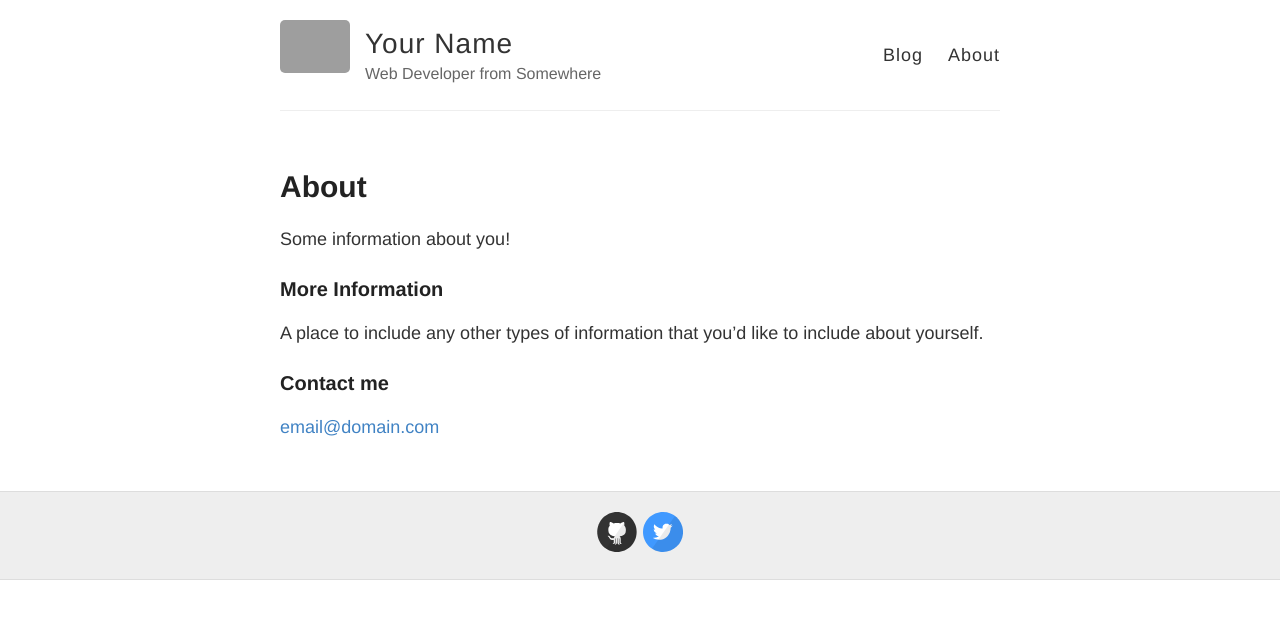
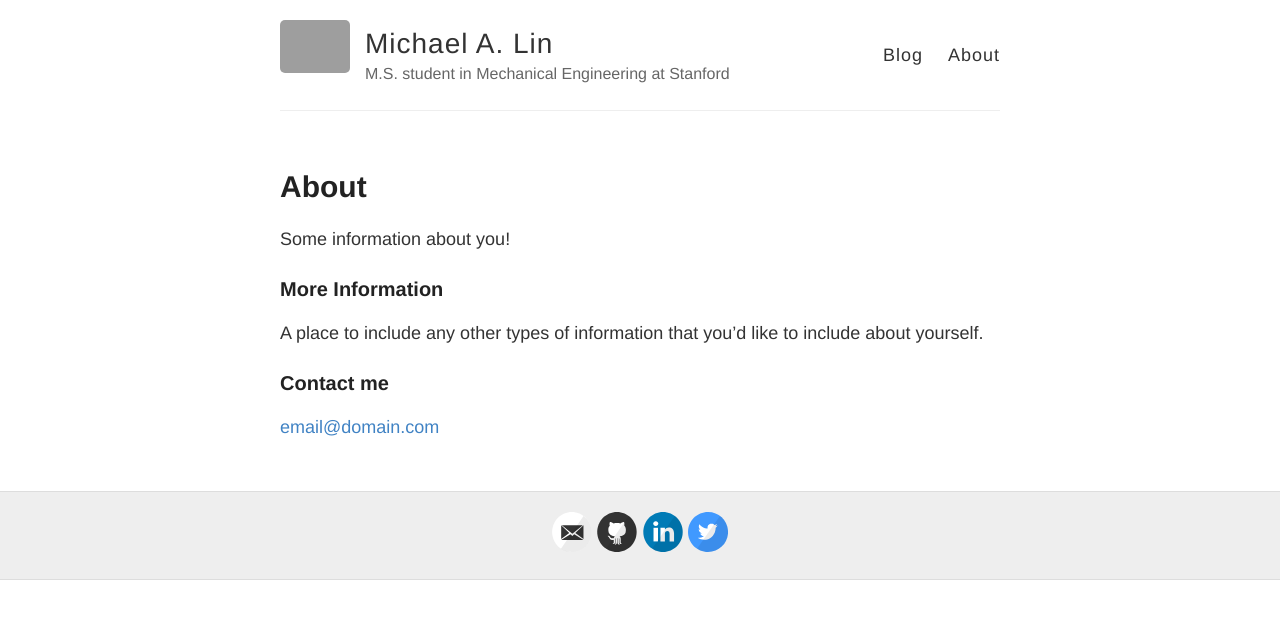
Before and after one commit to michaellin/old-site, a Jekyll site: the page built from about.md, in a window 1280 px wide. Shown: the top 619 px of the page. Built offline with Jekyll 4.4.1, drawn with Linux system fonts in a browser that asks for light colours; Markdown is read by kramdown in place of the engine named in the settings; grey boxes are pictures that could not be loaded.

Commit message:
updated config.yml

```diff
--- a/_config.yml
+++ b/_config.yml
@@ -3,10 +3,10 @@
 #
 
 # Name of your site (displayed in the header)
-name: Your Name
+name: Michael A. Lin
 
 # Short bio or description (displayed in the header)
-description: Web Developer from Somewhere
+description: M.S. student in Mechanical Engineering at Stanford
 
 # URL of your avatar or profile pic (you could use your GitHub profile pic)
 avatar: https://raw.githubusercontent.com/barryclark/jekyll-now/master/images/jekyll-logo.png
@@ -18,16 +18,15 @@ avatar: https://raw.githubusercontent.com/barryclark/jekyll-now/master/images/je
 # Includes an icon in the footer for each username you enter
 footer-links:
   dribbble:
-  email:
+  email: mlinyang@stanford.edu
   facebook:
   flickr:
-  github: barryclark/jekyll-now
+  github: michaellin
   instagram:
-  linkedin:
+  linkedin: michaellinyang
   pinterest:
   rss: # just type anything here for a working RSS icon, make sure you set the "url" above!
-  twitter: jekyllrb
-  stackoverflow: # your stackoverflow profile, e.g. "users/50476/bart-kiers"
+  twitter: michaelv03
   youtube: # channel/<your_long_string> or user/<user-name>
   googleplus: # anything in your profile username that comes after plus.google.com/
 
```
